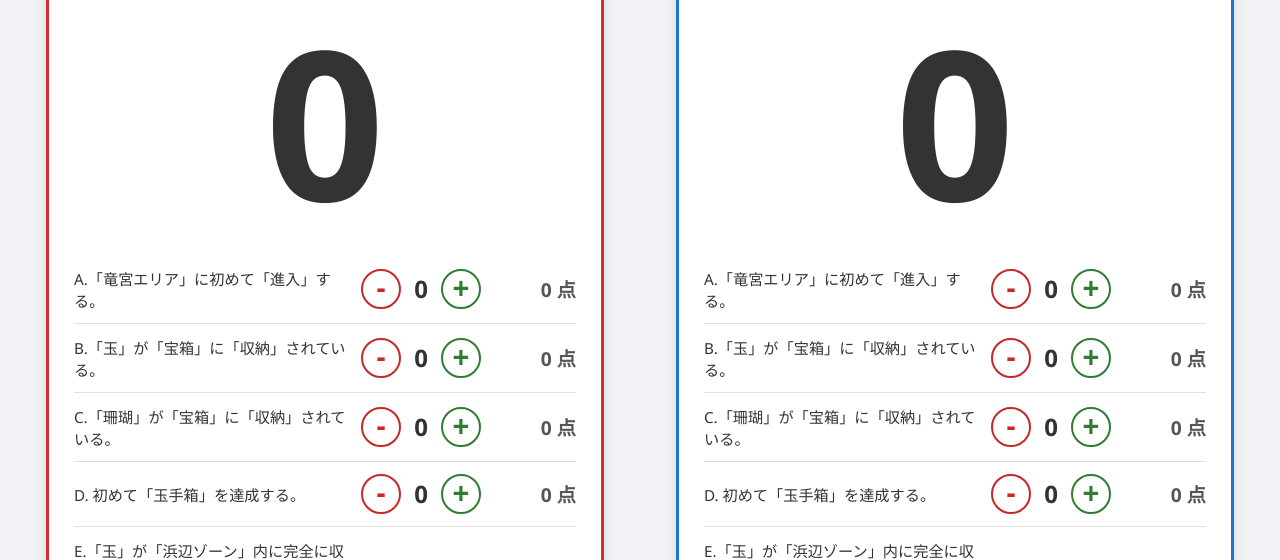
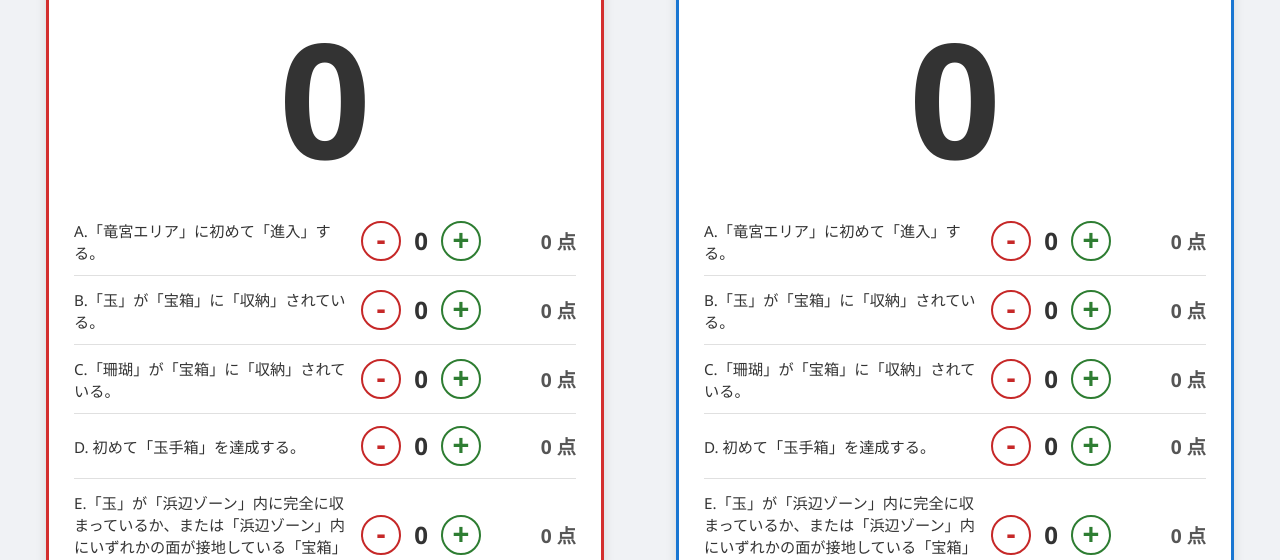
Before and after one commit to hou-rai3/minirobo_Counter_Web, a plain HTML site: page index.html in a window 1280 px wide. Shown: the part 226-786 px from the top of the page. Drawn offline with Linux system fonts and the light colour scheme.

Commit message:
Reduce total score font size from 13rem to 10rem

```diff
--- a/index.html
+++ b/index.html
@@ -69,7 +69,7 @@
 
         /* --- 合計得点のスタイル（一番大事な部分） --- */
         .total-score {
-            font-size: 13rem; /* とても大きく */
+            font-size: 10rem; /* とても大きく */
             font-weight: 900; /* 一番太く */
             text-align: center;
             margin: 10px 0 30px 0;
```
